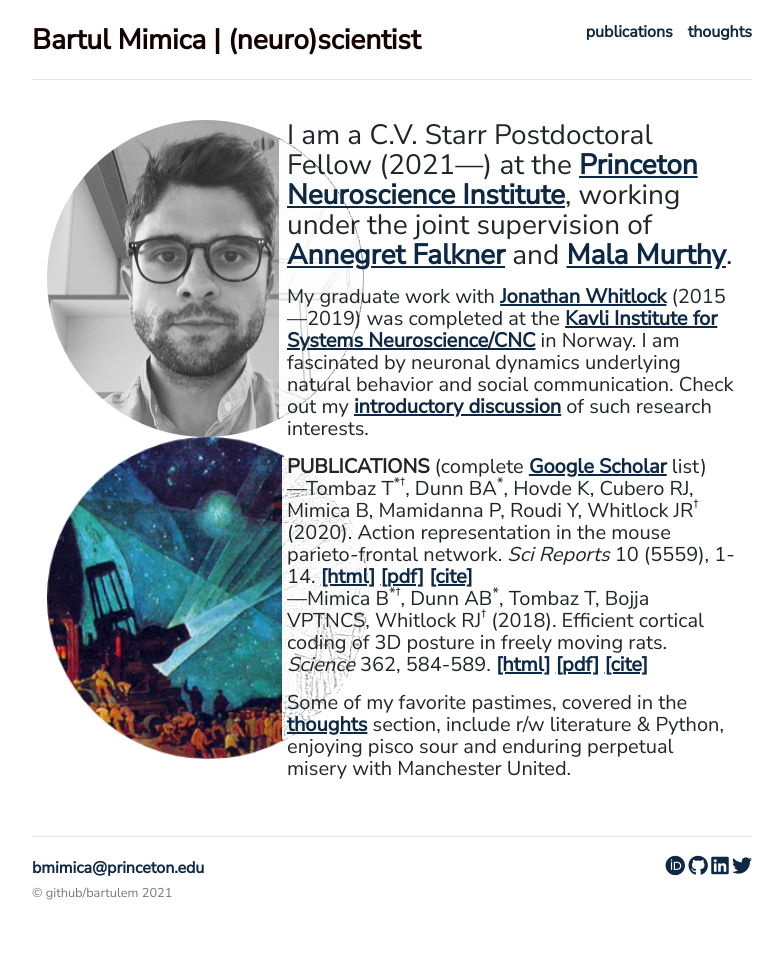
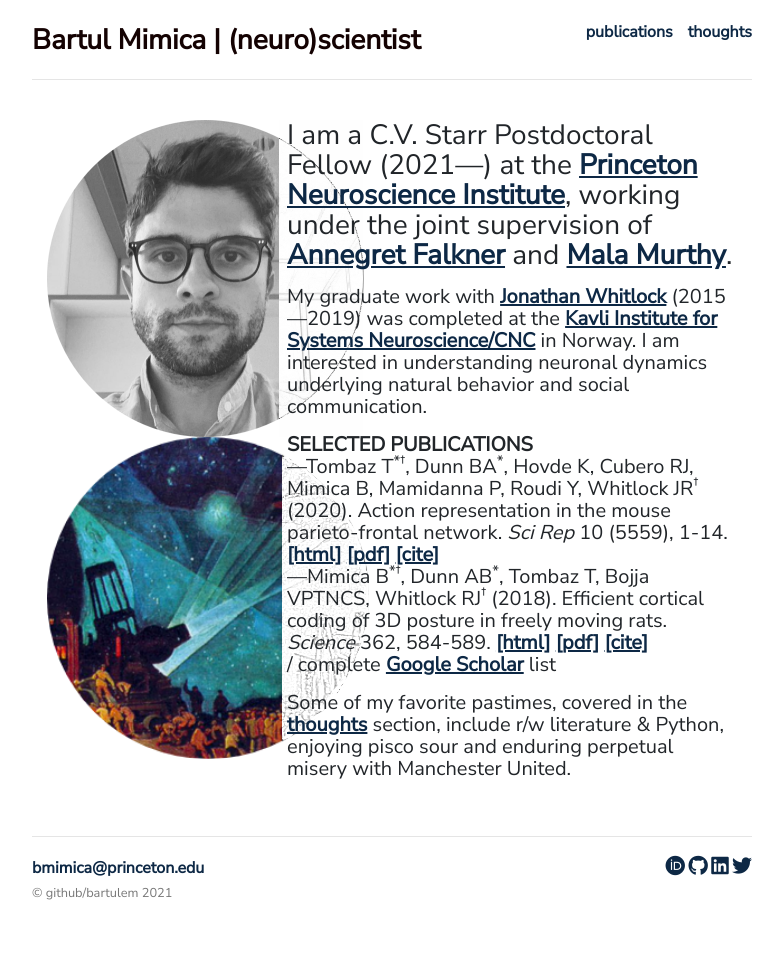
Before and after one commit to bartulem/bartulem.github.io, a Jekyll site: the page built from index.html, in a window 1280 px wide. Shown: the whole page, without its empty margins (248-1031 px from the left). Built offline with Jekyll 4.4.1, drawn with Linux system fonts in a browser that asks for light colours; nearby versions of some CDN libraries; comment, search, counter and statistics services are not loaded; a style sheet for code colours, icons or effects is not loaded.

Commit message:
2022 format v53

```diff
--- a/index.html
+++ b/index.html
@@ -14,10 +14,10 @@ tag: (neuro)scientist
 	<div itemscope itemtype="http://data-vocabulary.org/Person" class="col-sm-8">
 	<p class="lead">I am a C.V. Starr Postdoctoral Fellow (2021—) at the <a style= "text-decoration: underline" target="_blank" href="https://pni.princeton.edu/">Princeton Neuroscience Institute</a>, working under the joint supervision of <a style= "text-decoration: underline" target="_blank" href="https://www.falknerlab.com/">Annegret Falkner</a> and <a style= "text-decoration: underline" target="_blank" href="https://murthylab.princeton.edu/">Mala Murthy</a>.</p>
 
-	<p>My graduate work with <a style= "text-decoration: underline" target="_blank" href="https://www.whitlocklab.org/">Jonathan Whitlock</a> (2015—2019) was completed at the <a style= "text-decoration: underline" target="_blank" href="https://www.ntnu.edu/kavli">Kavli Institute for Systems Neuroscience/CNC</a> in Norway. I am fascinated by neuronal dynamics underlying natural behavior and social communication. Check out my <a style= "text-decoration: underline" href="https://bartulem.github.io/thoughts/2020/03/05/comp-neuroethology/">introductory discussion</a> of such research interests. </p>
+	<p>My graduate work with <a style= "text-decoration: underline" target="_blank" href="https://www.whitlocklab.org/">Jonathan Whitlock</a> (2015—2019) was completed at the <a style= "text-decoration: underline" target="_blank" href="https://www.ntnu.edu/kavli">Kavli Institute for Systems Neuroscience/CNC</a> in Norway. I am interested in understanding neuronal dynamics underlying natural behavior and social communication. </p>
 
-	<p><b>PUBLICATIONS</b> (complete <a href="https://scholar.google.no/citations?user=aUeOyr8AAAAJ&hl=en" target="_blank"><u>Google Scholar</u></a> list) <br/> —Tombaz T<sup>*†</sup>, Dunn BA<sup>*</sup>, Hovde K, Cubero RJ, Mimica B, Mamidanna P, Roudi Y, Whitlock JR<sup>†</sup> (2020). Action representation in the mouse parieto-frontal network. <em>Sci Reports</em> 10 (5559), 1-14. <a href="https://www.nature.com/articles/s41598-020-62089-6?error=cookies_not_supported&code=e0a538d4-9569-4b30-b2d1-d78d1c8e03b3" target="_blank"><u>[html]</u></a> <a href="/files/tombaz2020_scireports.pdf" target="_blank"><u>[pdf]</u></a> <a href="files/tombaz2020.bib" download><u>[cite]</u></a>
-	<br/>—Mimica B<sup>*†</sup>, Dunn AB<sup>*</sup>, Tombaz T, Bojja VPTNCS, Whitlock RJ<sup>†</sup> (2018). Efficient cortical coding of 3D posture in freely moving rats. <em>Science</em> 362, 584-589. <a href="https://science.sciencemag.org/content/362/6414/584" target="_blank"><u>[html]</u></a> <a href="files/mimica2018_science.pdf" target="_blank"><u>[pdf]</u></a> <a href="/files/mimica2018.bib" download><u>[cite]</u></a></p>
+	<p><b>SELECTED PUBLICATIONS</b> <br/> —Tombaz T<sup>*†</sup>, Dunn BA<sup>*</sup>, Hovde K, Cubero RJ, Mimica B, Mamidanna P, Roudi Y, Whitlock JR<sup>†</sup> (2020). Action representation in the mouse parieto-frontal network. <em>Sci Rep</em> 10 (5559), 1-14. <a href="https://www.nature.com/articles/s41598-020-62089-6?error=cookies_not_supported&code=e0a538d4-9569-4b30-b2d1-d78d1c8e03b3" target="_blank"><u>[html]</u></a> <a href="/files/tombaz2020_scireports.pdf" target="_blank"><u>[pdf]</u></a> <a href="files/tombaz2020.bib" download><u>[cite]</u></a>
+	<br/>—Mimica B<sup>*†</sup>, Dunn AB<sup>*</sup>, Tombaz T, Bojja VPTNCS, Whitlock RJ<sup>†</sup> (2018). Efficient cortical coding of 3D posture in freely moving rats. <em>Science</em> 362, 584-589. <a href="https://science.sciencemag.org/content/362/6414/584" target="_blank"><u>[html]</u></a> <a href="files/mimica2018_science.pdf" target="_blank"><u>[pdf]</u></a> <a href="/files/mimica2018.bib" download><u>[cite]</u></a> <br/> / complete <a href="https://scholar.google.no/citations?user=aUeOyr8AAAAJ&hl=en" target="_blank"><u>Google Scholar</u></a> list</p>
 
 	<p>Some of my favorite pastimes, covered in the <a style= "text-decoration: underline" href="https://bartulem.github.io/thoughts/">thoughts</a> section, include r/w literature & Python, enjoying pisco sour and enduring perpetual misery with Manchester United.</p>
 	</div>
```
